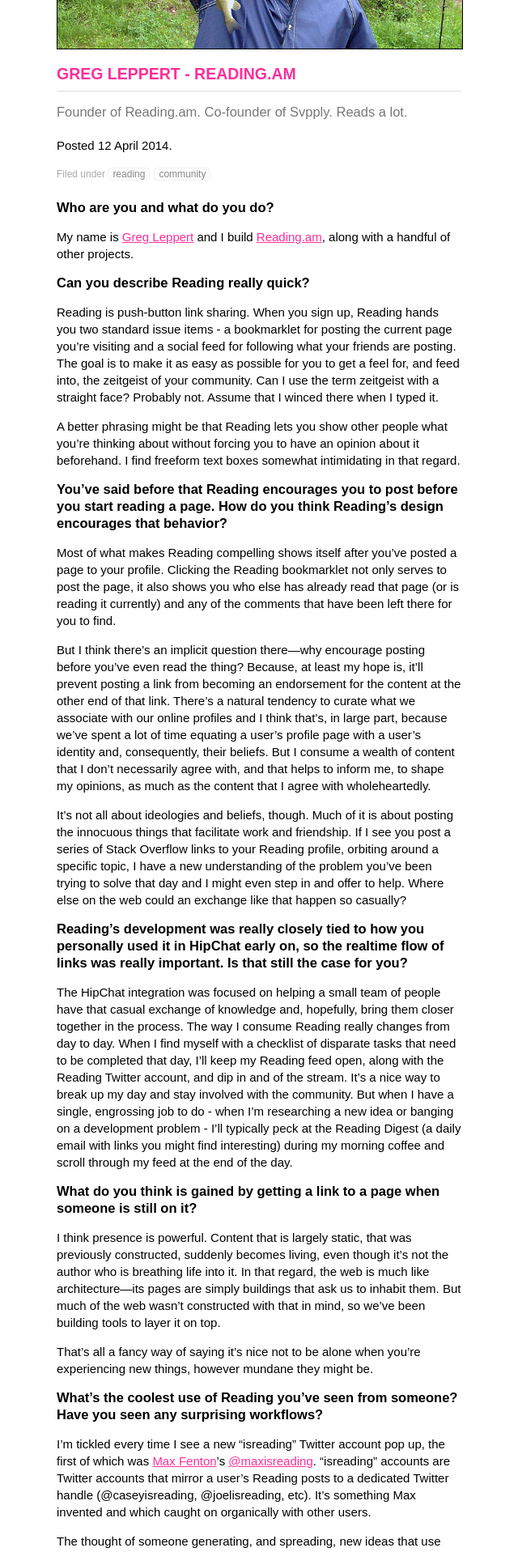
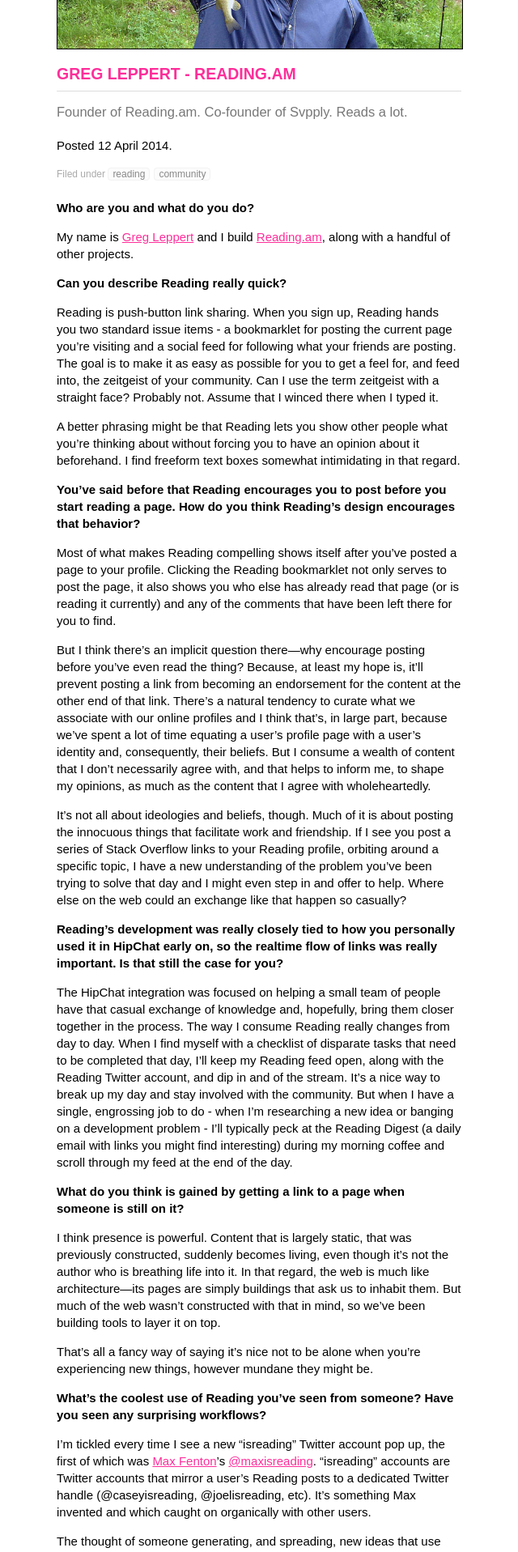
Before and after one commit to 10dollars/10dollars.github.io, a Jekyll site: the page built from _posts/2014-4-12-greg-leppert.md, in a window 1280 px wide. Shown: the part 336-2253 px from the top of the page at 81% size, without its empty margins (430-1070 px from the left). Built offline with Jekyll 4.4.1, drawn with Linux system fonts in a browser that asks for light colours; some of the changed text lies outside the part shown.

Commit message:
minor edits to greg's post. change h4 font size.

```diff
--- a/stylesheets/main.css
+++ b/stylesheets/main.css
@@ -92,7 +92,7 @@
 clear: left;
 padding: 0;
 margin: 0 0 10px 0;
-font-size: 110%;
+font-size: 100%;
 }
 
 img.portrait {
```
Also changed, not shown: _posts/2014-4-12-greg-leppert.md (+1 -1 lines).
